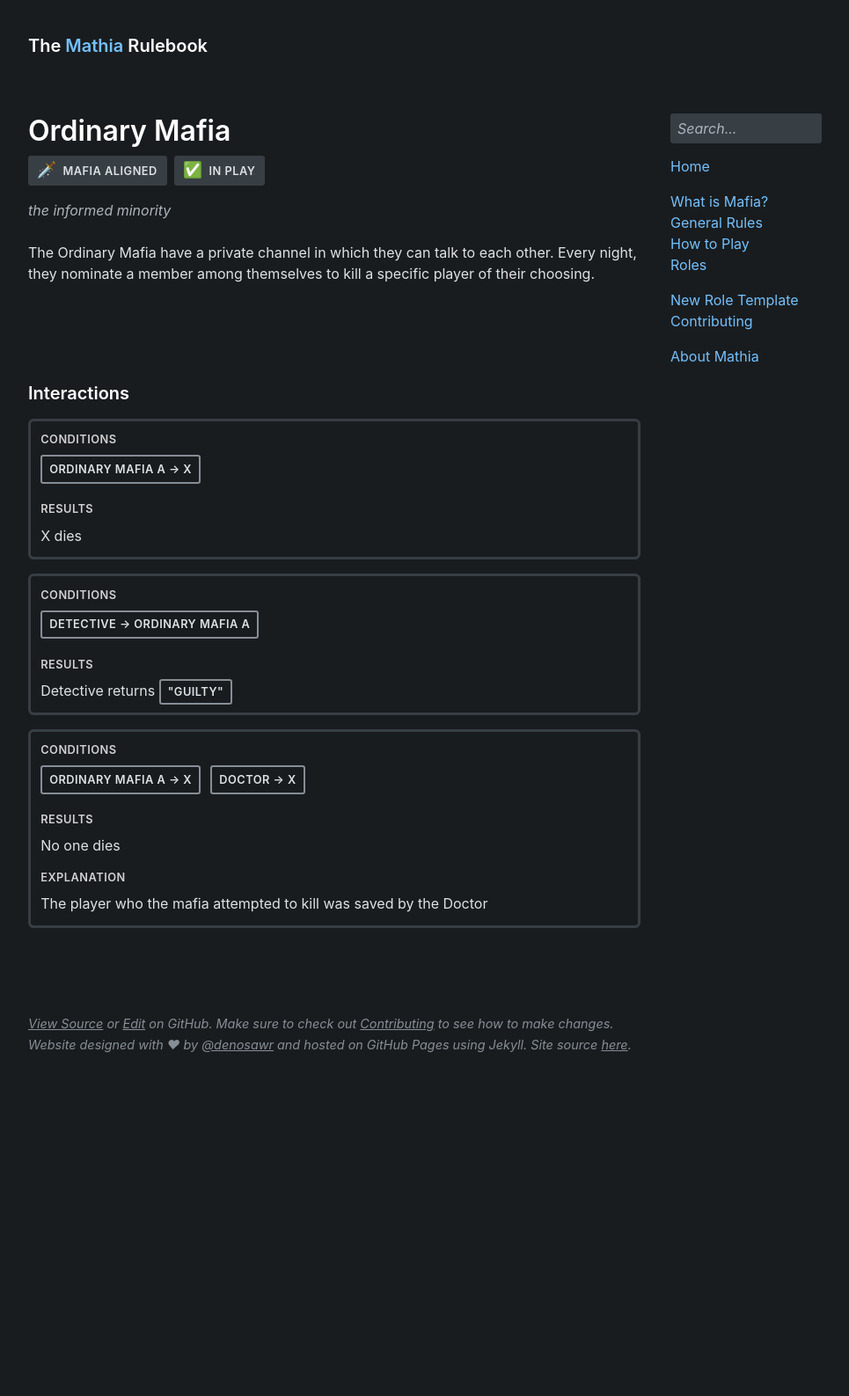
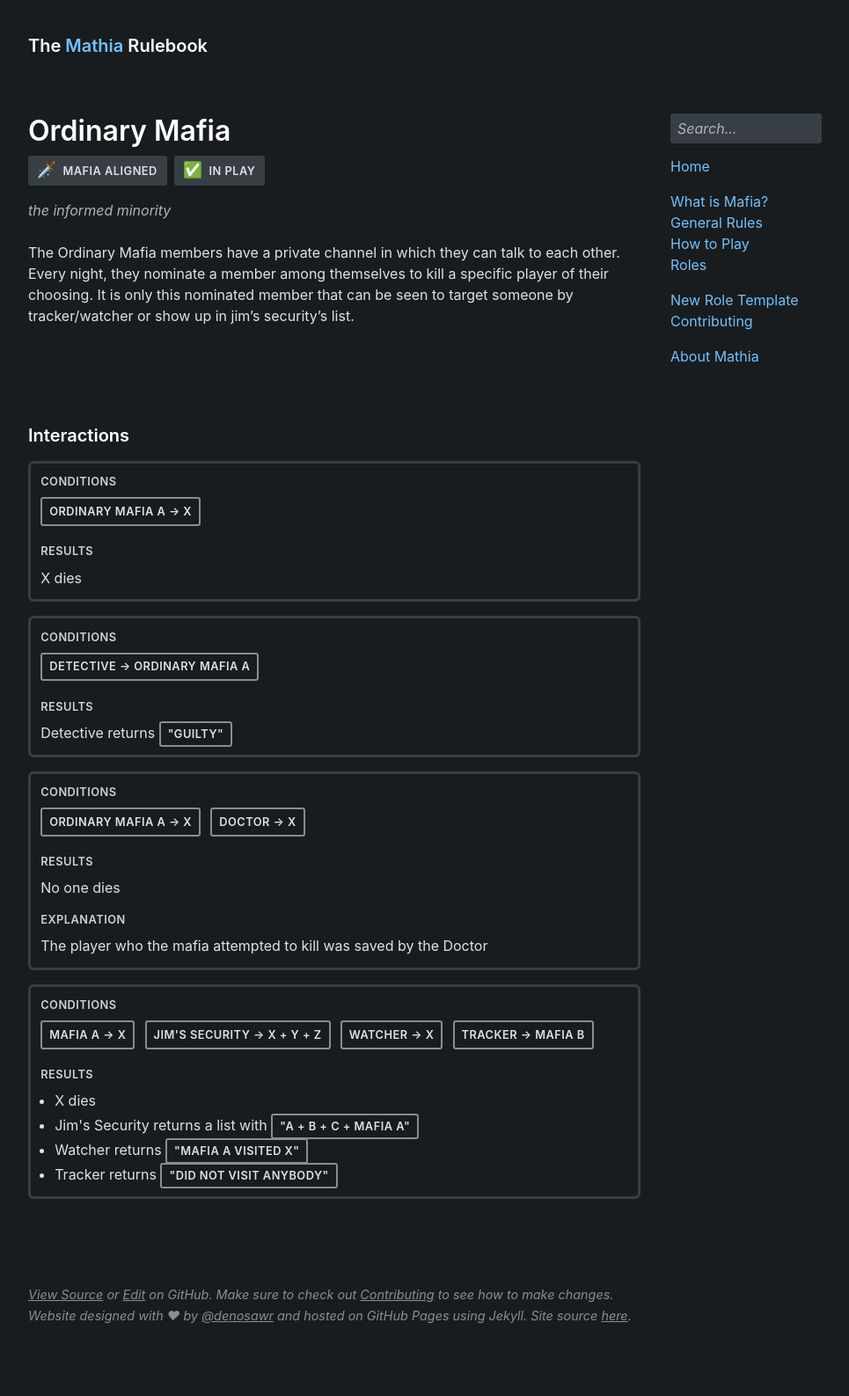
Before and after one commit to olliecheng/mathia-rulebook, a Jekyll site: the page built from roles/ordinary-mafia.md, in a window 1280 px wide. Shown: the whole page at 88% size, without its empty margins (152-1117 px from the left). Built offline with Jekyll 4.4.1, drawn with Linux system fonts in a browser that asks for light colours; some web fonts are replaced; before the commit the page ends 1279 px from its top, so only the background shows below that.

Commit message:
Update ordinary-mafia.md
clarified that only the mafia that performs the kill can be seen to target someone

```diff
--- a/roles/ordinary-mafia.md
+++ b/roles/ordinary-mafia.md
@@ -7,7 +7,8 @@ description: the informed minority
 special: ordinary
 ---
 
-The Ordinary Mafia have a private channel in which they can talk to each other. Every night, they nominate a member among themselves to kill a specific player of their choosing.
+The Ordinary Mafia members have a private channel in which they can talk to each other. Every night, they nominate a member among themselves to kill a specific player of their choosing. It is only this nominated member that can be seen to target someone by tracker/watcher or show up in jim's security's list.
+
 
 {% capture interactions %}
 Ordinary Mafia A > X;
@@ -21,5 +22,9 @@ Detective returns "Guilty";
 Ordinary Mafia A > X, Doctor > X;
 No one dies;
 The player who the mafia attempted to kill was saved by the Doctor;
+
+---
+Mafia A > X, Jim's Security > X + Y + Z, Watcher > X, Tracker > Mafia B;
+X dies, Jim's Security returns a list with "A + B + C + Mafia A", Watcher returns "Mafia A visited X", Tracker returns "Did not visit anybody"
 {% endcapture %}
 {% include interactions.html content=interactions %}
```
